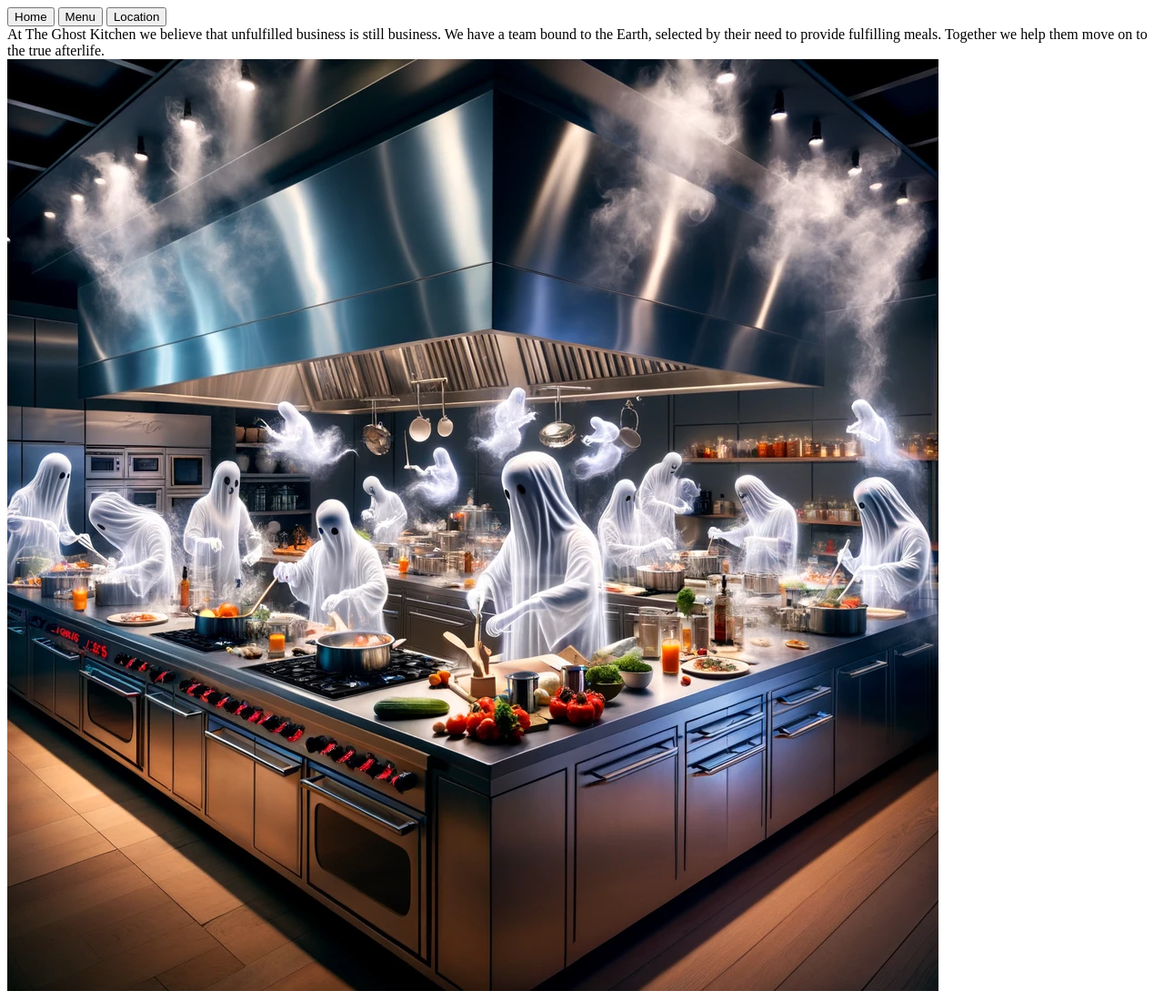
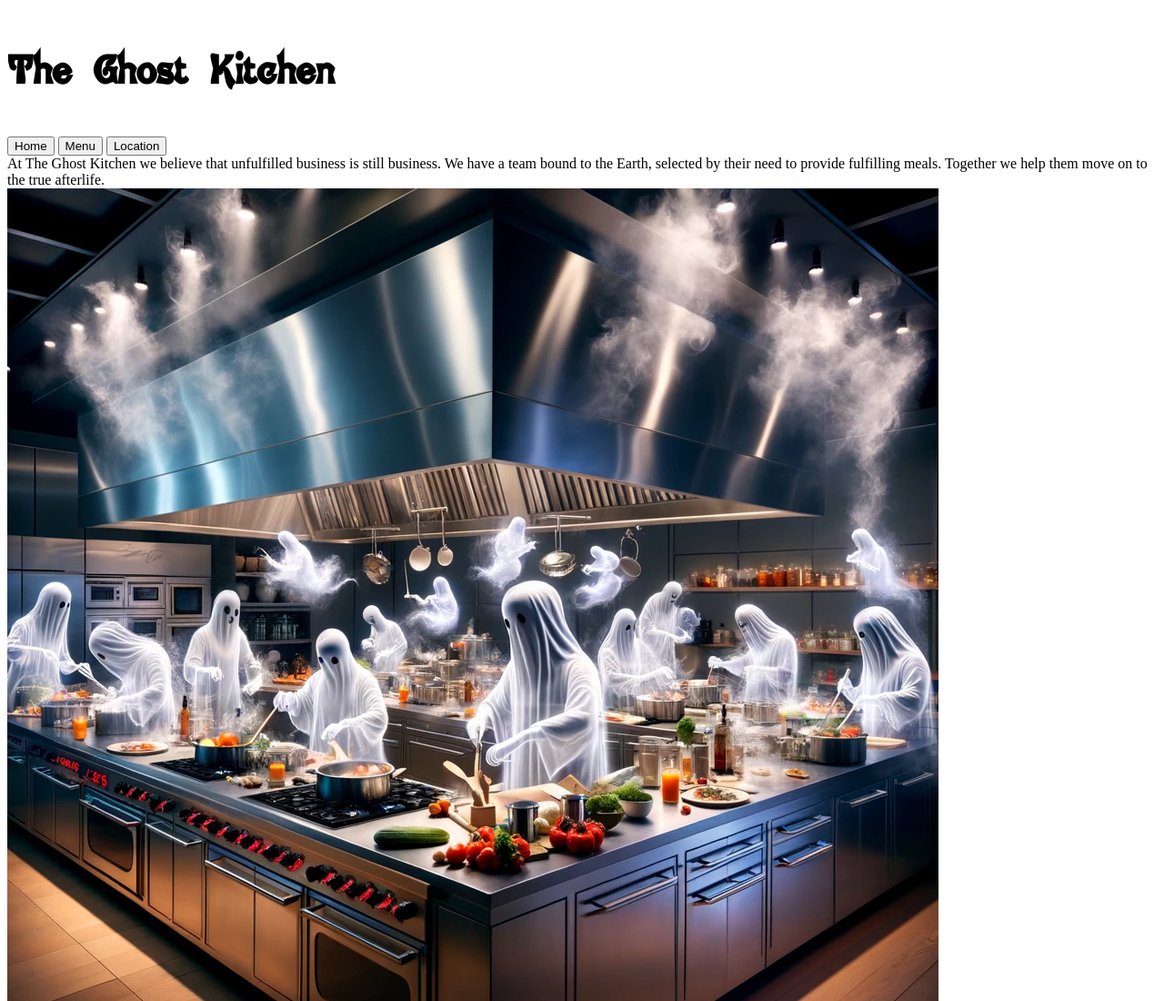
Before and after one commit to OscarFinn/odin_restaurant, a website built with webpack: page src/index.html in a window 1280 px wide. Shown: the top 1100 px of the page at 91% size. Built offline with nearby package versions, Linux system fonts and the light colour scheme.

Commit message:
added a main restaurant title to html

```diff
--- a/src/index.html
+++ b/src/index.html
@@ -7,6 +7,7 @@
 </head>
 <body>
     <header>
+        <h1>The Ghost Kitchen</h1>
         <nav>
             <button id="home">Home</button>
             <button id="menu">Menu</button>
```
